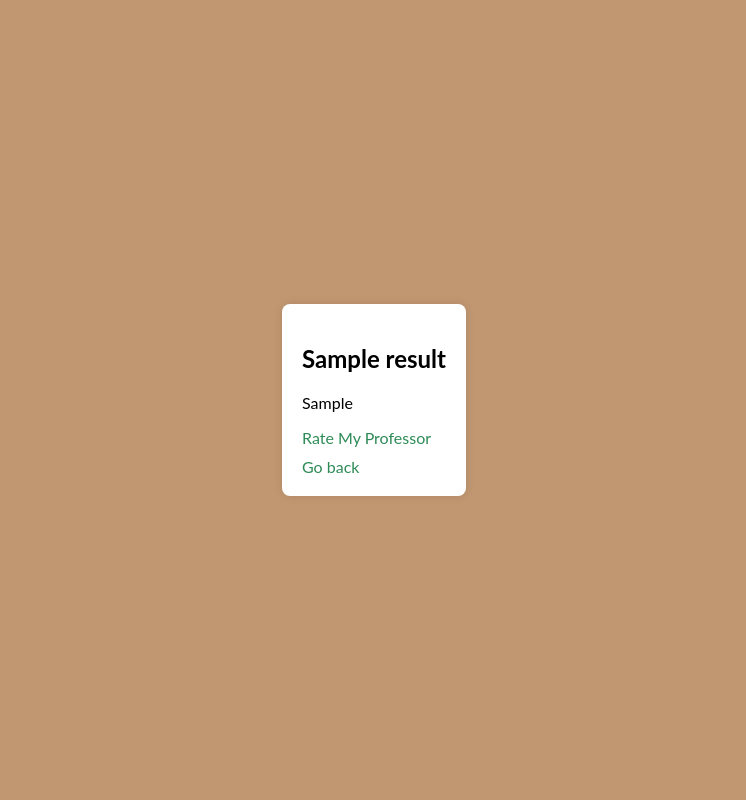
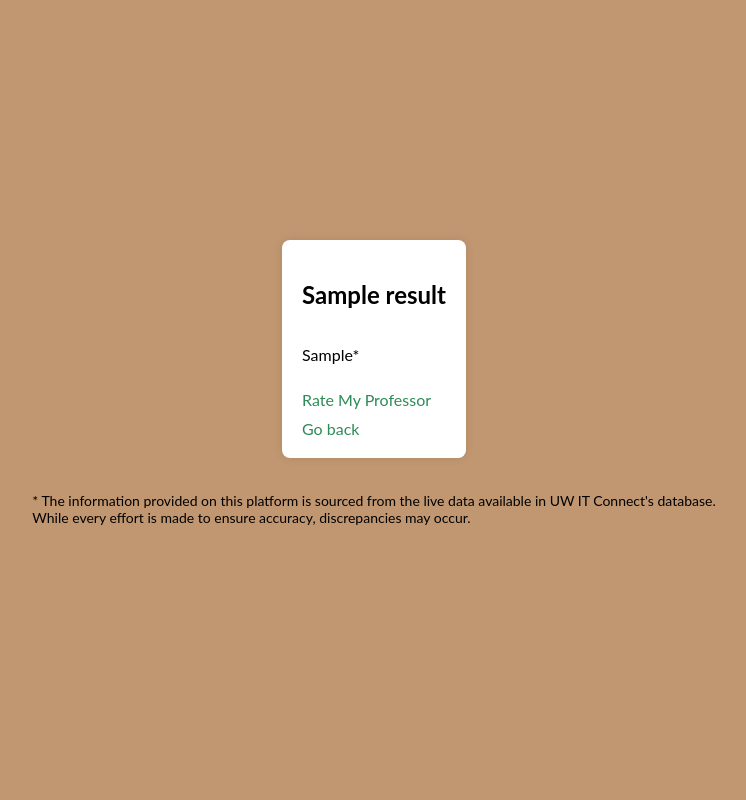
Before and after one commit to AnonymousBazinga/FindMyProf, a Flask app: template templates/result.html in a window 1280 px wide. Shown: the whole page, without its empty margins (266-1012 px from the left). Run offline with Flask 3, Linux system fonts and the light colour scheme; the template is opened without the code that fills it: most values are stand-ins (such as "Sample title", 1, 10 or a date in 2020).

Commit message:
Added in the warning message.

```diff
--- a/static/style.css
+++ b/static/style.css
@@ -7,13 +7,22 @@
     align-items: center;
     justify-content: center;
     height: 100vh;
+    flex-direction: column;
 }
 
 .container {
+    display: flex;
+    flex-direction: column;
     background-color: #fff;
     padding: 20px;
     border-radius: 8px;
     box-shadow: 0 0 10px rgba(0, 0, 0, 0.1);
+}
+
+.container2 {
+    display: flex;
+    flex-direction: row;
+    padding: 20px;
 }
 
 form {
--- a/templates/result.html
+++ b/templates/result.html
@@ -20,10 +20,13 @@
 <body>
     <div class="container">
         <h2>{{ result.course_title }}</h2>
-        <p>{{ result.instructor_info }}</p>
+        <p>{{ result.instructor_info }}*</p>
         <!-- Updated link to use professor_name as the parameter -->
         <a href="{{ url_for('rate_my_professor', professor_info=result.instructor_info) }}" target="_blank">Rate My Professor</a>
         <a href="/">Go back</a>
     </div>
+    <p class="container2" style="font-size: 14px;">
+        * The information provided on this platform is sourced from the live data available in UW IT Connect's database. <br> While every effort is made to ensure accuracy, discrepancies may occur.
+    </p>
 </body>
 </html>
```
